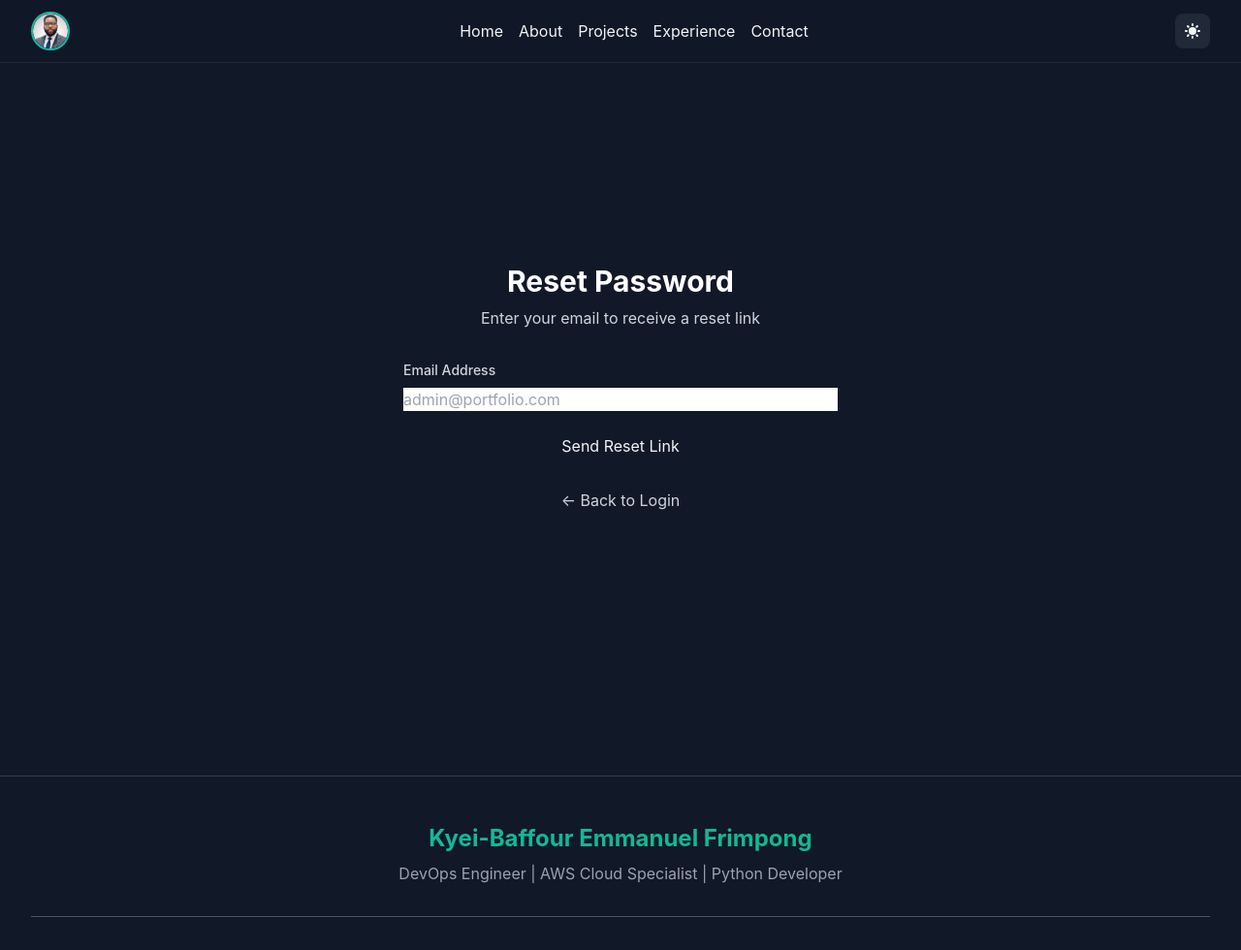
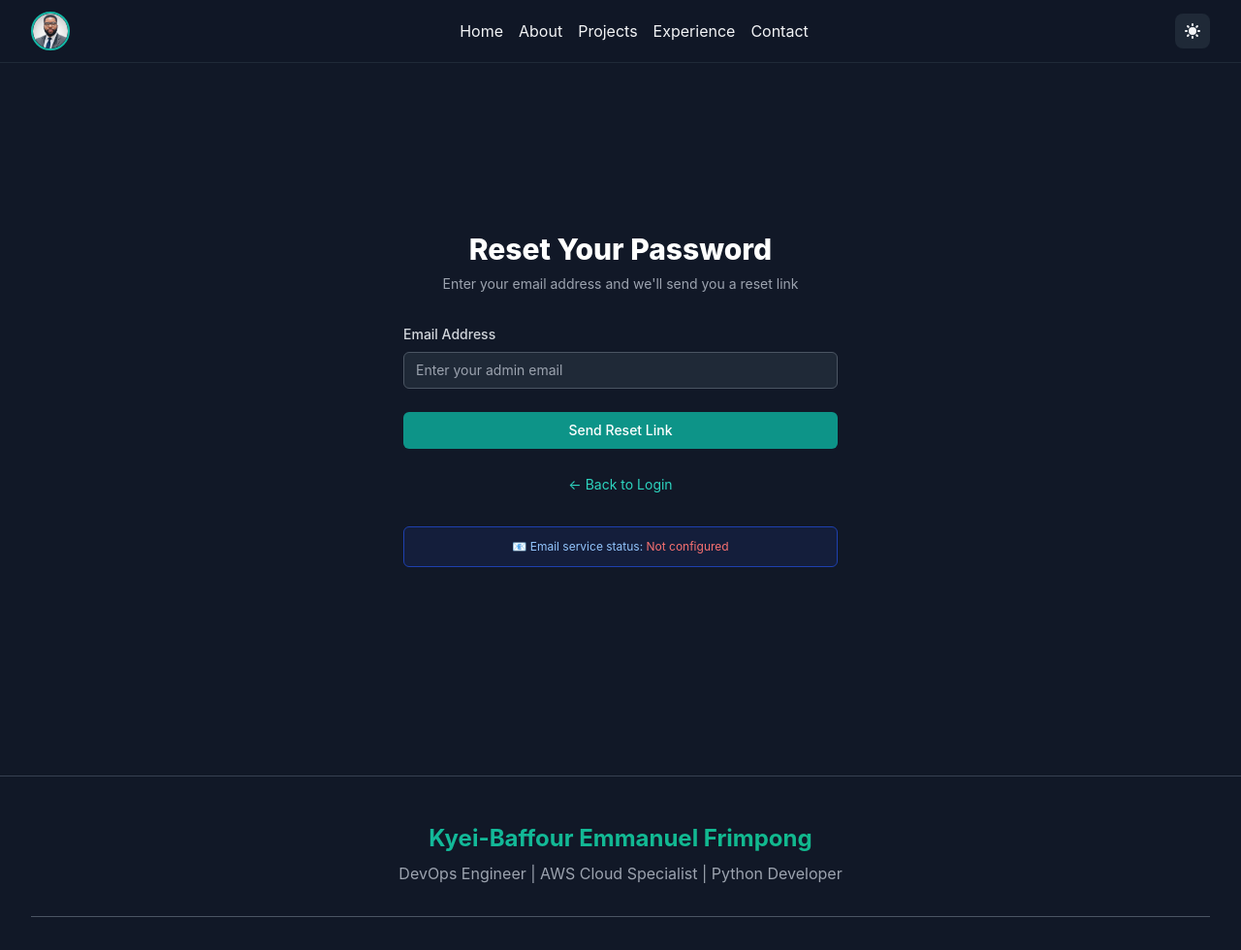
Before and after one commit to BHAGWAN-KBEF/portfolio, a Flask app: page /admin/reset-request in a window 1280 px wide. Shown: the top 980 px of the page at 97% size. Run offline with Flask 3, Linux system fonts and the light colour scheme; some libraries are stand-ins or nearby versions.

Commit message:
email correction

```diff
--- a/main.py
+++ b/main.py
@@ -438,41 +438,69 @@ def admin_logout():
     return redirect(url_for('home'))
 
 @app.route('/admin/reset-request', methods=['GET', 'POST'])
-@limiter.limit("5 per minute")
+@limiter.limit("3 per minute")  # Stricter rate limiting for password reset
 def admin_reset_request():
-    """Request password reset for admin"""
+    """Request password reset for admin with enhanced email handling"""
     if request.method == 'POST':
-        email = request.form.get('email', '').strip()
+        email = request.form.get('email', '').strip().lower()
 
         if not email:
             flash('Please enter your email address.', 'error')
+            return render_template('admin_reset_request.html')
+
+        # Email format validation
+        if '@' not in email or '.' not in email or len(email) > 255:
+            flash('Please enter a valid email address.', 'error')
             return render_template('admin_reset_request.html')
 
         admin = db.session.execute(
             db.select(AdminUser).where(AdminUser.email == email)
         ).scalar()
 
+        # Always show success message for security (prevent email enumeration)
+        success_message = 'If an account with that email exists, a reset link has been sent. Please check your email (including spam folder).'
+
         if admin:
-            token = generate_reset_token(admin.email)
-            reset_url = url_for('admin_reset_password', token=token, _external=True)
+            # Check if email is configured
+            if not app.config['MAIL_USERNAME'] or not app.config['MAIL_PASSWORD']:
+                app.logger.error('Email not configured - cannot send password reset')
+                flash('Email service is not configured. Please contact the administrator.', 'error')
+                return render_template('admin_reset_request.html')
 
             try:
+                token = generate_reset_token(admin.email)
+                reset_url = url_for('admin_reset_password', token=token, _external=True)
+
                 msg = Message(
-                    'Admin Password Reset Request',
+                    subject='Portfolio Admin - Password Reset Request',
                     sender=app.config['MAIL_USERNAME'],
                     recipients=[admin.email]
                 )
-                msg.body = f'''To reset your admin password, visit the following link:
+
+                msg.body = f'''Hello,
+
+You have requested to reset your admin password for the Portfolio website.
+
+Click the link below to reset your password:
 {reset_url}
 
-If you did not make this request, ignore this email.
-This link will expire in 30 minutes.'''
+This link will expire in 30 minutes for security reasons.
+
+If you did not request this password reset, please ignore this email.
+
+Best regards,
+Portfolio Admin System'''
 
                 mail.send(msg)
+                app.logger.info(f'Password reset email sent successfully to {admin.email} from {request.remote_addr}')
+
             except Exception as e:
-                app.logger.error(f'Password reset email failed: {repr(e)}')
+                app.logger.error(f'Password reset email failed for {admin.email}: {repr(e)}')
+                # Still show success message to prevent email enumeration
+        else:
+            app.logger.warning(f'Password reset attempted for non-existent email: {email} from {request.remote_addr}')
 
-        flash('If an account with that email exists, a reset link has been sent.', 'info')
+        flash(success_message, 'info')
         return redirect(url_for('admin_login'))
 
     return render_template('admin_reset_request.html')
--- /dev/null
+++ b/runtime.txt
@@ -0,0 +1 @@
+python-3.11.10
--- a/templates/admin_reset_request.html
+++ b/templates/admin_reset_request.html
@@ -3,36 +3,62 @@
 {% block title %}Reset Password - Admin{% endblock %}
 
 {% block content %}
-<section class="min-h-screen flex items-center justify-center px-4 sm:px-6 lg:px-8">
+<div class="min-h-screen flex items-center justify-center py-12 px-4 sm:px-6 lg:px-8 bg-gray-50 dark:bg-gray-900">
     <div class="max-w-md w-full space-y-8">
-        <div class="text-center">
-            <h2 class="text-3xl font-bold text-gray-900 dark:text-white">Reset Password</h2>
-            <p class="mt-2 text-gray-600 dark:text-gray-300">Enter your email to receive a reset link</p>
+        <div>
+            <h2 class="mt-6 text-center text-3xl font-extrabold text-gray-900 dark:text-white">
+                Reset Your Password
+            </h2>
+            <p class="mt-2 text-center text-sm text-gray-600 dark:text-gray-400">
+                Enter your email address and we'll send you a reset link
+            </p>
         </div>
 
-        <form method="POST" class="mt-8 space-y-6">
+        <form class="mt-8 space-y-6" method="POST">
             <input type="hidden" name="csrf_token" value="{{ csrf_token() }}"/>
 
             <div>
                 <label for="email" class="block text-sm font-medium text-gray-700 dark:text-gray-300 mb-2">
                     Email Address
                 </label>
-                <input type="email" id="email" name="email" required
-                       class="form-input w-full" placeholder="admin@portfolio.com">
+                <input
+                    id="email"
+                    name="email"
+                    type="email"
+                    required
+                    maxlength="255"
+                    class="appearance-none relative block w-full px-3 py-2 border border-gray-300 dark:border-gray-600 placeholder-gray-500 dark:placeholder-gray-400 text-gray-900 dark:text-white bg-white dark:bg-gray-800 rounded-md focus:outline-none focus:ring-teal-500 focus:border-teal-500 focus:z-10 sm:text-sm"
+                    placeholder="Enter your admin email"
+                >
             </div>
 
             <div>
-                <button type="submit" class="btn-primary w-full">
+                <button
+                    type="submit"
+                    class="group relative w-full flex justify-center py-2 px-4 border border-transparent text-sm font-medium rounded-md text-white bg-teal-600 hover:bg-teal-700 focus:outline-none focus:ring-2 focus:ring-offset-2 focus:ring-teal-500 transition-colors duration-200"
+                >
                     Send Reset Link
                 </button>
             </div>
+
+            <div class="text-center">
+                <a href="{{ url_for('admin_login') }}" class="text-teal-600 hover:text-teal-500 dark:text-teal-400 dark:hover:text-teal-300 text-sm">
+                    ← Back to Login
+                </a>
+            </div>
         </form>
 
-        <div class="text-center">
-            <a href="{{ url_for('admin_login') }}" class="text-gray-600 dark:text-gray-300 hover:underline">
-                ← Back to Login
-            </a>
+        <!-- Email Configuration Status -->
+        <div class="mt-4 p-3 bg-blue-50 dark:bg-blue-900/20 border border-blue-200 dark:border-blue-800 rounded-md">
+            <p class="text-xs text-blue-700 dark:text-blue-300 text-center">
+                📧 Email service status:
+                {% if config.MAIL_USERNAME and config.MAIL_PASSWORD %}
+                    <span class="text-green-600 dark:text-green-400">Configured</span>
+                {% else %}
+                    <span class="text-red-600 dark:text-red-400">Not configured</span>
+                {% endif %}
+            </p>
         </div>
     </div>
-</section>
+</div>
 {% endblock %}
```
